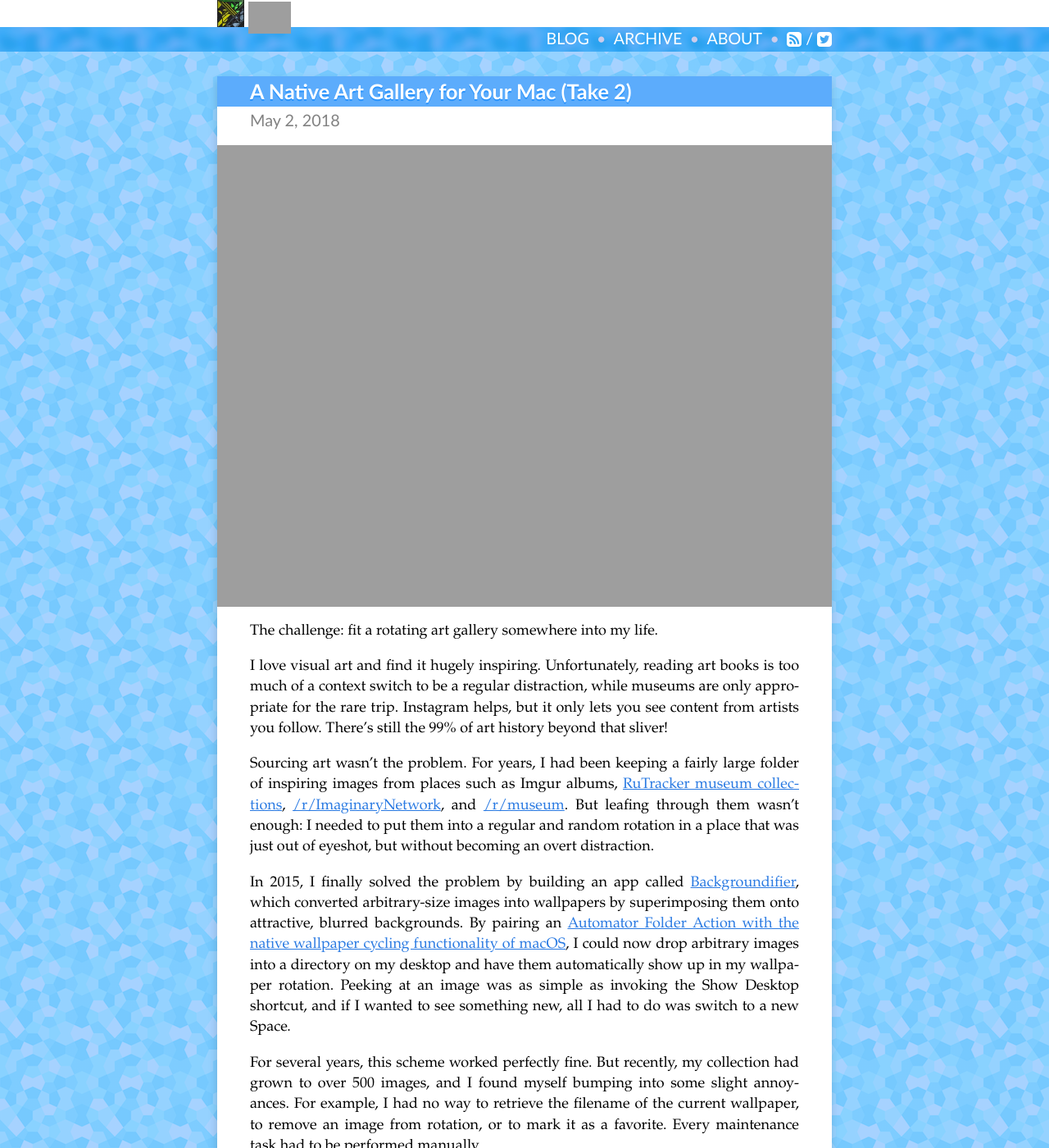
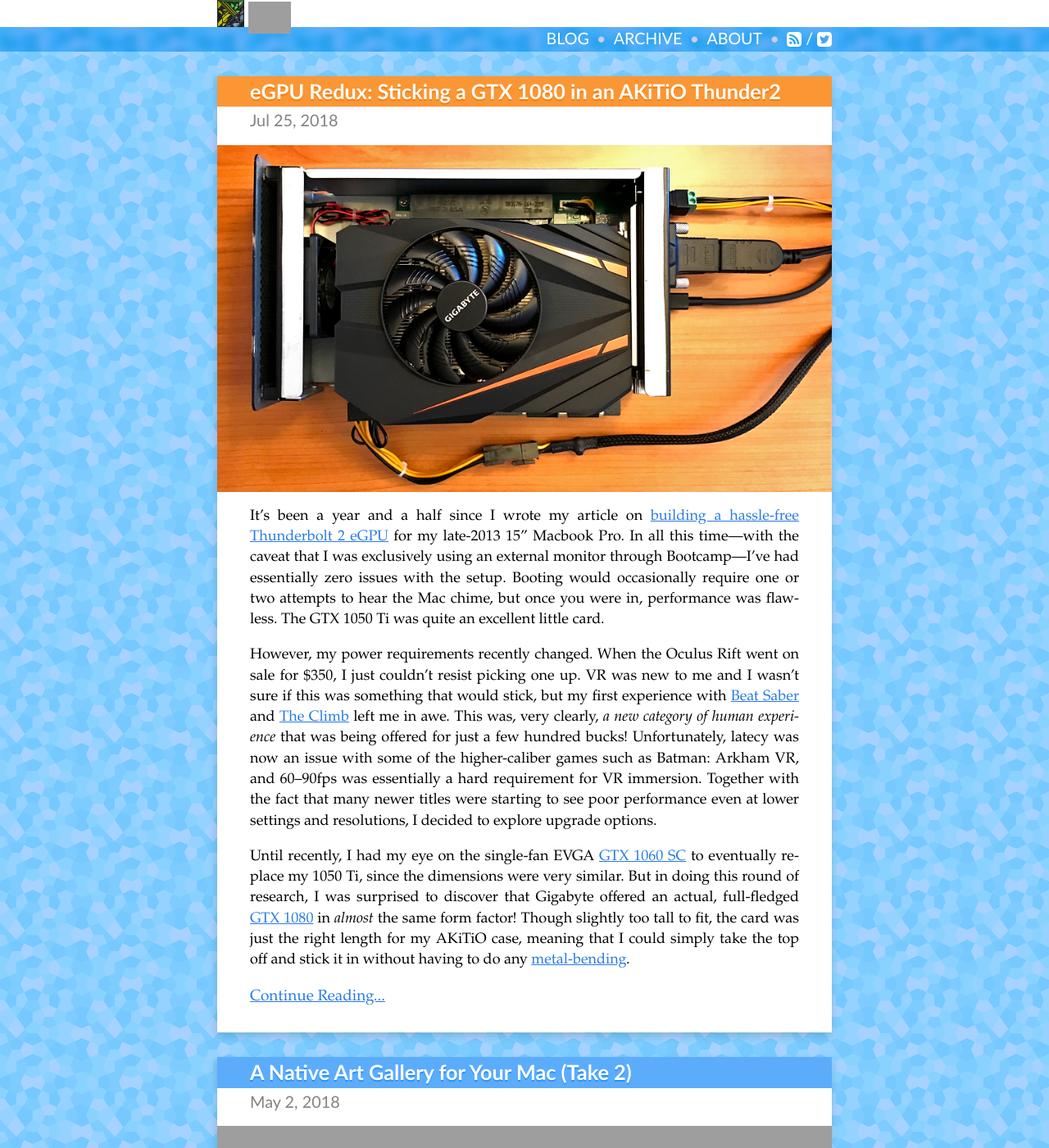
Before and after one commit to archagon/archagon.net, a Jekyll site: the page built from index.html, in a window 1280 px wide and 1400 px high. Shown: the whole window at 82% size. Built offline with Jekyll 4.4.1, drawn with Linux system fonts in a browser that asks for light colours; the list of posts is cut into pages by our own code; some of the changed text lies outside the part shown; grey boxes are pictures that could not be loaded.

Commit message:
New article, corrections.

```diff
--- a/_posts/2018-03-24-data-laced-with-history.md
+++ b/_posts/2018-03-24-data-laced-with-history.md
@@ -147,7 +147,7 @@ Finally, I discovered the one key CRDT that made things click for me.
 
 # Causal Trees
 
-A a state-based CvRDT, on a high level, can be viewed as a data blob along with a commutative, associative, and idempotent merge function that can always generate a monotonically further-ahead blob from any two. An operation-based CmRDT, meanwhile, can be viewed as a data blob that is mutated and pushed monotonically forward by a stream of commutative-in-effect (and maybe causally-ordered and deduplicated) events. If the CvRDT data blob was simply defined as an ordered collection of operations, could these two techniques be combined? We'd then have the best of both worlds: an eminently-mergeable data structure, together with the ability to define our data model in terms of domain-specific actions!
+A state-based CvRDT, on a high level, can be viewed as a data blob along with a commutative, associative, and idempotent merge function that can always generate a monotonically further-ahead blob from any two. An operation-based CmRDT, meanwhile, can be viewed as a data blob that is mutated and pushed monotonically forward by a stream of commutative-in-effect (and maybe causally-ordered and deduplicated) events. If the CvRDT data blob was simply defined as an ordered collection of operations, could these two techniques be combined? We'd then have the best of both worlds: an eminently-mergeable data structure, together with the ability to define our data model in terms of domain-specific actions!
 
 Let's build a sequence CvRDT with this in mind. To have some data to work with, here's an example of a concurrent string mutation.
 
--- /dev/null
+++ b/_posts/2018-07-25-egpu-redux.md
@@ -0,0 +1,240 @@
+---
+layout: post
+title: "eGPU Redux: Sticking a GTX 1080 in an AKiTiO Thunder2"
+date: 2018-07-25 03:32:38 -0700
+comments: true
+categories: ["technology", "reviews"]
+image_header: "header2.jpg"
+image_path: /blog/egpu-2/
+---
+{% include imageheader wide=true %}
+
+It's been a year and a half since I wrote my article on [building a hassle-free Thunderbolt 2 eGPU][prev] for my late-2013 15" Macbook Pro. In all this time—with the caveat that I was exclusively using an external monitor through Bootcamp—I've had essentially zero issues with the setup. Booting would occasionally require one or two attempts to hear the Mac chime, but once you were in, performance was flawless. The GTX 1050 Ti was quite an excellent little card.
+
+However, my power requirements recently changed. When the Oculus Rift went on sale for $350, I just couldn't resist picking one up. VR was new to me and I wasn't sure if this was something that would stick, but my first experience with [Beat Saber](https://www.youtube.com/watch?v=MPxd1tD8tuc) and [The Climb](https://www.youtube.com/watch?v=7EtQh2keQbY) left me in awe. This was, very clearly, *a new category of human experience* that was being offered for just a few hundred bucks! Unfortunately, latecy was now an issue with some of the higher-caliber games such as Batman: Arkham VR, and 60–90fps was essentially a hard requirement for VR immersion. Together with the fact that many newer titles were starting to see poor performance even at lower settings and resolutions, I decided to explore upgrade options.
+
+Until recently, I had my eye on the single-fan EVGA [GTX 1060 SC][1060] to eventually replace my 1050 Ti, since the dimensions were very similar. But in doing this round of research, I was surprised to discover that Gigabyte offered an actual, full-fledged [GTX 1080][card] in *almost* the same form factor! Though slightly too tall to fit, the card was just the right length for my AKiTiO case, meaning that I could simply take the top off and stick it in without having to do any [metal-bending](https://imgur.com/a/4nL8e).
+
+<!--more-->
+
+Power-wise, things weren't as simple this time around. The 1050 Ti, as a 60W card, remained the most powerful GPU that could run entirely on bus power. Meanwhile, the 1080 pulled [a full 184W on load][power]! The AKiTiO's circuitry wasn't up to the task: the power needed to be supplemented.
+
+Previously, the eGPU community settled on the 220W Dell DA-2 adapter for this task. In effect, this was a portable PSU. All you had to do was [add a chain of adapters to the 8-pin connector][dell] (bridging two particular pins) and you could power both the enclosure and card at once. (It was important to power both from the same source to avoid electrical issues.) Recently, a new contender in the form of a 242W Mean Well adapter emerged on the scene. This was a better solution since you had a bit more power to work with and the bridge was no longer necessary. However, both adapters were quite beefy, coming in at 197×95×40mm (749cm<sup>2</sup>) for the DA-2 and 220×95×46mm (961cm<sup>2</sup>) for the Mean Well. Meanwhile, my current CD120100A adapter was only 165×63×38mm (395cm<sup>2</sup>), or around half the volume of the newer adapters!
+
+Instead of rushing into any purchases, I decided to go for another well-tested approach for the time being, and simply hijack one of my desktop PSUs. Though this required a bit more elbow grease, the process was quite simple on a high level.
+
+First, I needed to add a jumper to the 24-pin ATX connector in order to allow the PSU to turn on without a motherboard. The tired and true way was to bridge the PS_ON pin and a ground pins with a paperclip, but I decided to buy a [pre-assembled jumper attachment][jumper] instead. I was hoping the build quality would be a bit more professional, but it ended up basically being a $5 coated paperclip stuck on a cheap plastic part. Oh well—at least it was easy to take on and off.
+
+{% include image name="jumper.jpg" width="100%" %}
+
+Next, I needed to run a cable from the PSU to the power port on the AKiTiO. Using a [5.5x2.5mm barrel plug to screw terminal connector][barrel] together with a [4-pin ATX extension cable][extension], the job was quite simple: [cut the extension cable in half, strip the wires, and screw them into the connector][assembly]. This only took a few minutes. I even checked the voltage with a multimeter as described in [this video][assembly-2] to ensure that the poles weren't switched.
+
+<div class="image-gallery">
+<div class="image-gallery-two-column">
+<div style="max-width: 40rem; margin: 0.3rem">{% include image name="plug.jpg" %}</div>
+<div style="max-width: 40rem; margin: 0.3rem">{% include image name="voltage.jpg" %}</div>
+</div>
+</div>
+
+At this point, it was time to install the new card. Out with the old, in with the new! Of course, I knew ahead of time that the 1080 was too tall for my case. This was fine for the time being, but I figured that in the future, I might attempt to 3D print a brand new top case that was appropriately taller, had some side vents, and featured an outside-facing slot for the 8-pin PCIe connector. (Hopefully, I'll be able to do it with enough granularity to replicate the attachment grooves in the original.) In the meantime, this setup was better for cooling anyway.
+
+<div class="image-gallery">
+<div class="image-gallery-two-column">
+<div style="max-width: 40rem; margin: 0.3rem">{% include image name="old.jpg" %}</div>
+<div style="max-width: 40rem; margin: 0.3rem">{% include image name="new.jpg" %}</div>
+</div>
+</div>
+
+The final step was to connect the 8-pin PCIe connector from the PSU to the card. But, oops! At the last second, I realized my PSU was too old to actually offer this cable. After doing some reading, I discovered (and verified via multimeter) that the 6-pin connectors on most good PSUs provided [12V on all three yellow pins][psu-cables] and were therefore 100% eletrically compatible with 8-pin connectors[^wattage]. I purchased an [adapter][pcie] the next day, finally completing the initial setup.
+
+[^wattage]: The linked reference page offers some caveats about wattage, but most people seem to not run into this problem.
+
+The result of all this hackery was a terrifying sea-slug of a setup. No sane person would look at this contraption and expect it to work. Indeed, it seemed at first that this build would be trouble: I flipped the PSU switch and booted my computer just like before, but the fans in the AKiTiO and card wouldn't spin up like they were supposed to. Then, I switched the TB2 port on the AKiTiO from top to bottom, and everything started to function exactly as it would with my 1050 Ti. I'd plug in the TB2 cable; turn on my computer; listen for the Mac startup chime; and hold Option to get into Bootcamp. As before, it would sometimes take 2-3 tries to get the thing to chime, but once it did, there were no further hassles.
+
+{% include image name="fan.jpg" width="100%" caption="It's alive!" %}
+
+On first boot, I didn't get any signal to my external monitor. This is exactly what happened last time, so I went immediately to Device Manager and saw the driverless 1080 as expected. This time, the drivers installed automatically shortly after boot (since I already had them from the 1050) and then promted me to restart. Following this, my monitor lit up and everything started working perfectly.
+
+Here are the new benchmarks, with comparisons to the Thunder2's previous occupant. (Note that I'm only listing the graphics score, not the total score.)
+
+<p>
+<div class="tablecontainer">
+<div class="tablepadding">
+<table>
+
+<colgroup>
+<col class="ch" />
+<col span="3" class="data" />
+</colgroup>
+
+<tbody>
+
+<tr class="rh">
+<td class="corner"></td>
+<th>GTX 1080</th>
+<th>GTX 1050 Ti SC</th>
+<th>Improvement</th>
+</tr>
+
+<tr>
+<th colspan="4">3DMark Fire Strike</th>
+</tr>
+
+<tr>
+<th class="th1">Graphics Score</th>
+<td>17109</td>
+<td>6993</td>
+<td>2.45×</td>
+</tr>
+
+<tr>
+<th class="th1">Graphics FPS 1</th>
+<td>81.86</td>
+<td>32.28</td>
+<td>2.54×</td>
+</tr>
+
+<tr>
+<th class="th1">Graphics FPS 2</th>
+<td>68.17</td>
+<td>28.74</td>
+<td>2.37×</td>
+</tr>
+
+<tr>
+<th colspan="4">3DMark Time Spy</th>
+</tr>
+
+<tr>
+<th class="th1">Graphics Score</th>
+<td>6343</td>
+<td>2040</td>
+<td>3.10×</td>
+</tr>
+
+<tr>
+<th class="th1">Graphics FPS 1</th>
+<td>41.61</td>
+<td>13.67</td>
+<td>3.04×</td>
+</tr>
+
+<tr>
+<th class="th1">Graphics FPS 2</th>
+<td>36.17</td>
+<td>11.43</td>
+<td>3.16×</td>
+</tr>
+
+<tr>
+<th colspan="4">3DMark Sky Dive</th>
+</tr>
+
+<tr>
+<th class="th1">Graphics Score</th>
+<td>55760</td>
+<td>22564</td>
+<td>2.47×</td>
+</tr>
+
+<tr>
+<th class="th1">Graphics FPS 1</th>
+<td>233.78</td>
+<td>102.25</td>
+<td>2.29×</td>
+</tr>
+
+<tr>
+<th class="th1">Graphics FPS 2</th>
+<td>279.52</td>
+<td>103.83</td>
+<td>2.69×</td>
+</tr>
+
+<tr>
+<th colspan="4">3DMark11 Free</th>
+</tr>
+
+<tr>
+<th class="th1">Graphics Score</th>
+<td>21363</td>
+<td>8802</td>
+<td>2.43×</td>
+</tr>
+
+<tr>
+<th class="th1">Graphics FPS 1</th>
+<td>104.98</td>
+<td>42.83</td>
+<td>2.45×</td>
+</tr>
+
+<tr>
+<th class="th1">Graphics FPS 2</th>
+<td>116.34</td>
+<td>42.18</td>
+<td>2.76×</td>
+</tr>
+
+<tr>
+<th class="th1">Graphics FPS 3</th>
+<td>131.99</td>
+<td>54.32</td>
+<td>2.43×</td>
+</tr>
+
+<tr>
+<th class="th1">Graphics FPS 4</th>
+<td>57.58</td>
+<td>25.13</td>
+<td>2.29×</td>
+</tr>
+
+</tbody>
+
+</table>
+</div>
+</div>
+</p>
+
+[Outside benchmarks][outside-benchmarks] pointed to an expected 2.5–3.0× improvement over the 1050 Ti, and my own benchmarks bore this out. (Thus making this system an order of magnitude faster than using the internal dGPU!) And compared to review benchmarks for the same card, there was an approximate 20% TB2 performance penalty, just like last time.
+
+More practically, games were running a *whole* lot faster. I could barely play Far Cry 4 on low settings with the 1050, and now I was running on Ultra at a fairly steady 60fps. As for VR, there was no longer any lag or jittering in games like The Climb or Batman: Arkham VR—though I'll still need to buy contact lenses to witness the full improvement. (Despite the fact that everything is blurry, VR is *way* more immersive without glasses, and you don't run the risk of scratching the hard-to-replace headset lenses.)
+
+To summarize, these were the new parts I required:
+* [Gigabyte GeForce GTX 1080 Mini ITX][card] ($530)
+* [5.5x2.5mm barrel plug to screw terminal connector][barrel] ($8)
+* [24-pin ATX jumper][jumper] ($6) (but you could just as easily do it yourself)
+* [4-pin ATX extension cable][extension] ($8)
+* [6-pin PCIe to 8-pin PCIe adapter][pcie] ($7) (but you won't need this if you have a relatively recent PSU)
+
+And finally, as a more permanent solution to power, I've been considering getting a [Silverstone Flex SUG 300W PSU][psu] ($65), since this is pretty much the smallest available PSU form factor and comes in at a mere 170×81.5×40.5mm (561,127), or 1.4× the volume of my previous adaptor and 0.75× the volume of the Mean Well. It's also (hackably) modular. (But I need to do a bit more research first.)
+
+Admittedly, this is a *ton* of money to spend on hardware. You're also paying a premium (and perhaps a small performance penalty) for the form factor. However, I think I'm able to justify this purchase. First, VR requires beefy hardware, and though my 1050 Ti gets the job done to an extent, it's clear that some games can barely chug along. Especially for VR development (which I'm very keen on exploring), this level of hardware is almost mandatory. Second, the 1080 is one of the most powerful cards on the market. I'll certainly need it to play upcoming power-hungry titles like Cyberpunk 2077 and Metro Exodus. It'll be sure to last at least a couple of years. I might even get a small performance boost if I upgrade to a TB3 laptop at some point in the future! And third, the 1050 Ti not only hasn't deprecated in the year and a half that I've owned it, but actually *increased* in MSRP from the $150 I bought it for to nearly $180! This means that the resale value is very close to the original selling price. It's probably a sound financial idea to sell this card before the 1150/2050 upgrade comes along within the next few months.
+
+Just like last time, I'm publishing this with the caveat that **this setup might not work for you**, since none of it is officially supported—especially over TB2. Fortunately for me, it seems that the late-2013 15" dGPU Macbook Pro is very well-behaved in this regard: I didn't have to use apple_set_os.efi, set restore points, solve "error 12", or perform any of the incantations listed in this [handy Bootcamp guide][egpu-guide]—with the qualifier that I'm perfectly content running everything in Windows over an external monitor. But *you* might have to do some hacking if, for example, you have a newer Mac with TB3, or if your Mac doesn't come with a dGPU, or if your dGPU is AMD and not NVIDIA. (These are inferences from what I've been reading, not statements of fact.)
+
+So why not just build a gaming PC instead of dealing with this mess? For people living minimalist or travel-heavy lives, modern laptops are good at pretty much everything, but lack the GPU performance required for modern gaming or compute. eGPUs solve this problem in an elegant way, and the Thunder2 1080 remains small enough that you could keep it on your desk or chuck it into a suitcase without much inconvenience. (With the caveat that it needs a new top case and a smaller PSU.) In my opinion, this is the clear future of performance computing for the vast majority of users, and it feels nice to be on that vanguard!
+
+Finally, I should note that the [Gigabyte Aorus GTX 1080 Gaming Box][aorus] appears to use the same hardware and runs over TB3. (One review suggests that Apple's [TB3 to TB2 adaptor](https://www.apple.com/shop/product/MMEL2AM/A/thunderbolt-3-usb-c-to-thunderbolt-2-adapter) makes it work with older Macs.) It's also quite small, coming in at 1.25× the size of the base Thunder2 and Thunder3 without requiring a hefty power brick. Not sure if the card is replaceable in this particular model: I've heard it both ways, and it looks like [custom hardware][inner] compared to the basic card in the 1070 Gaming Box. (So probably less resale value for just the card.) This box might be an excellent option to investigate if you're starting from scratch with a newer laptop.
+
+{% include image name="desk.jpg" width="100%" caption="This setup is hooked up to a monitor on a separate desk. I had little interest in running crazy scripts to get the internal display working." %}
+
+[prev]: {% post_url 2016-12-31-cheap-and-painless-egpu-thrills-on-a-2013-macbook-pro %}
+[1060]: https://amzn.to/2mOFMv9
+[card]: https://amzn.to/2NFE0HO
+[jumper]: https://amzn.to/2mHnJH5
+[barrel]: https://amzn.to/2AdgNew
+[extension]: https://amzn.to/2LFhD86
+[pcie]: https://amzn.to/2A8uueq
+[psu]: https://amzn.to/2JWA9nt
+[egpu-guide]: https://egpu.io/bootcamp-setup-guide-tb3-macbook-pro/
+[psu-cable-reading]: asdf
+[outside-benchmarks]: http://gpu.userbenchmark.com/Compare/Nvidia-GTX-1080-vs-Nvidia-GTX-1050-Ti/3603vs3649
+[aorus]: https://amzn.to/2JXWr8B
+[psu-cables]: http://www.playtool.com/pages/psuconnectors/connectors.html#pciexpress
+[power]: {% include imagepath name="power_peak.png" %}
+[assembly]: https://imgur.com/gallery/bC7pr
+[assembly-2]: https://youtu.be/uSnIJQ7n2C4?t=251
+[inner]: {% include imagepath name="inner.jpg" %}
+[dell]: https://egpu.io/forums/thunderbolt-enclosures/akitio-thunder2-and-thunder3-gpu-size-to-close-the-akitio/
```
Also changed, not shown: other parts of _posts/2018-03-24-data-laced-with-history.md (+2 -2 lines), images/blog/egpu-2/desk.jpg (added), images/blog/egpu-2/fan.jpg (added), images/blog/egpu-2/header.jpg (added), images/blog/egpu-2/header2.jpg (added), images/blog/egpu-2/inner.jpg (added), images/blog/egpu-2/jumper.jpg (added), images/blog/egpu-2/new.jpg (added), images/blog/egpu-2/old.jpg (added), images/blog/egpu-2/plug.jpg (added), images/blog/egpu-2/power_peak.png (added), images/blog/egpu-2/table.jpg (added), images/blog/egpu-2/voltage.jpg (added).
